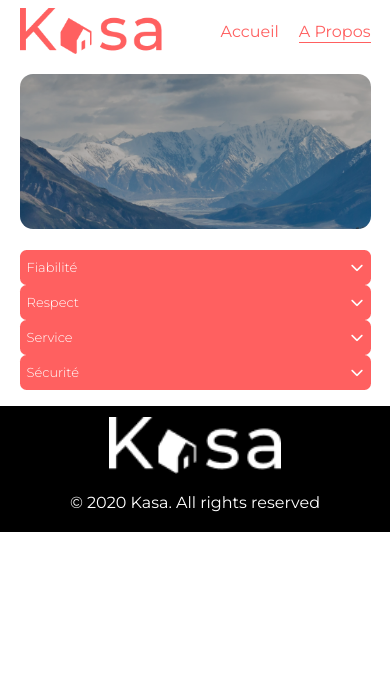
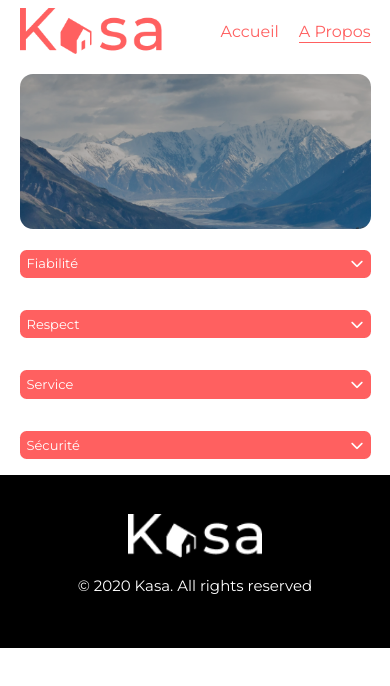
Before and after one commit to LisaCapelle/kasa_p7, a React (Create React App) app: page /about in a window 390 px wide. Shown: the top 686 px of the page. Built offline with nearby package versions, Linux system fonts and the light colour scheme.

Commit message:
About css amendments + Collapse css amendments

```diff
--- a/src/styles/About.css
+++ b/src/styles/About.css
@@ -2,14 +2,28 @@
     padding: 2% 5%;
 }
 
+.About__company-values {
+    display: flex;
+    flex-direction:column;
+    justify-content: center;
+    align-items: center;
+    /* margin-top: 1%; */
+    gap: 2em;
+    /* height: 100vh; */
+}
 
-
+.About__content {
+    width: 75%;
+    background-color: #F6F6F6;
+    border-radius: 0.5em;
+    transition: 0.3s;
+}
 
 @media screen and (max-width: 768px) {
-
 }
 
 @media screen and (max-width: 576px) {
-
-
+    .About__content {
+        width: 100%;
+    }
 }
--- a/src/styles/Collapse.css
+++ b/src/styles/Collapse.css
@@ -19,21 +19,9 @@
 }
 
 .Collapse__title {
-    font-weight: 300;
-    margin: 3% 0;
+    font-weight: 400;
+    margin: 2% 0;
 }
-
-/* .Collapse__chevron-down {
-    display: none;
-    opacity: 0;
-    transition: 0.3s;
-}
-
-.Collapse__chevron-up {
-    transition: 0.3s;
-} */
-
-
 
 @media screen and (max-width: 768px) {
 }
--- a/src/styles/Footer.css
+++ b/src/styles/Footer.css
@@ -4,12 +4,12 @@
     flex-direction: column;
     justify-content: center;
     align-items: center;
-    padding: 3% 0 1% 0;
+    padding: 5% 0 3% 0;
     margin-top: 2%;
 }
 
 .Footer__logo-wrap {
-    width: 8%;
+    width: 10%;
 }
 
 .Footer__logo {
@@ -19,13 +19,21 @@
 
 .Footer__copyright {
     color:#fff;
+    font-size: 18px;
 }
 
 @media screen and (max-width: 768px) {
 }
 
 @media screen and (max-width: 576px) {
+    .Footer {
+        padding: 10% 5%;
+    }
     .Footer__logo-wrap {
-        width: 44%;
+        width: 38%;
+    }
+    .Footer__copyright {
+        color:#fff;
+        font-size: 15px;
     }
 }
```
